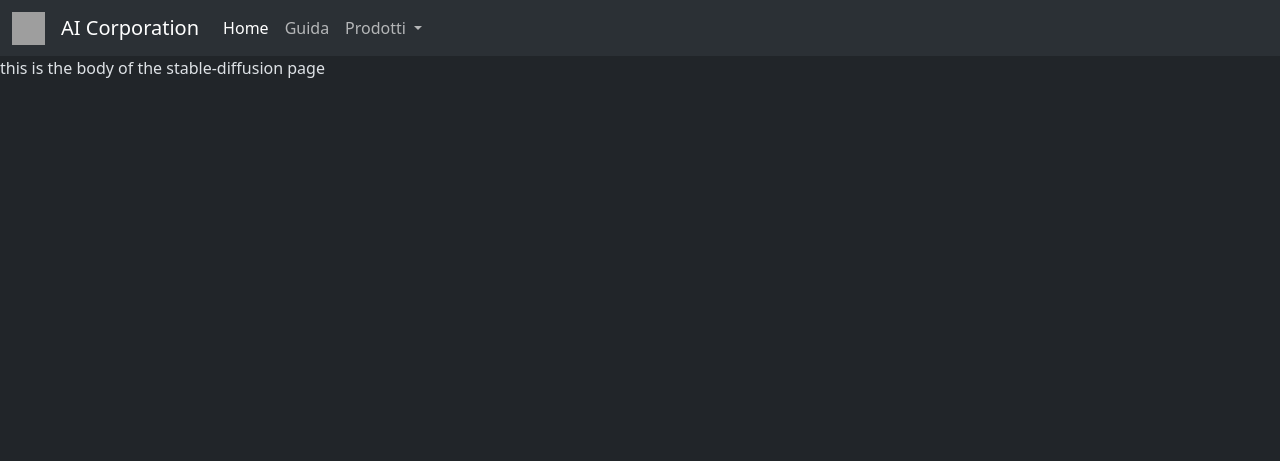
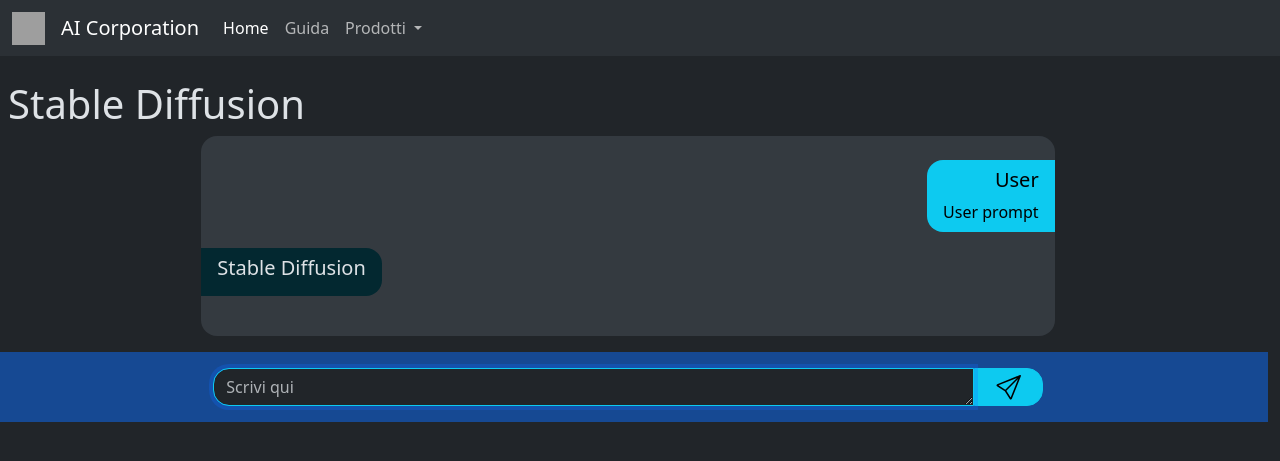
Before and after one commit to galactic1106/AI_site, a Flask app: page /stable-diffusion in a window 1280 px wide. Shown: the top 461 px of the page. Run offline with Flask 3, Linux system fonts and the light colour scheme; grey boxes are pictures that could not be loaded.

Commit message:
modifiche alle pagine ai

```diff
--- a/webapp/templates/base.html
+++ b/webapp/templates/base.html
@@ -16,7 +16,7 @@
     gina sarà anche nelle altre se non capite guardate il video nel README
     -->
 
-<body data-bs-theme="dark" class="w-100">
+<body data-bs-theme="dark" class="w-100 h-100">
     <!--TODO: inserire una navbar-->
     <header class="w-100">
         <nav class="navbar navbar-expand-lg bg-body-tertiary">
--- a/webapp/templates/stable-diffusion.html
+++ b/webapp/templates/stable-diffusion.html
@@ -1,3 +1,58 @@
 {% extends "base.html" %}
-{% block title %}stable diffusion{% endblock %}
-{% block body %}this is the body of the stable-diffusion page{% endblock %}
+{% block title %}Satble Diffusion{% endblock %}
+{% block body %}
+<br>
+<!--modulo con i messaggi!-->
+ <h1 class="mx-2">Stable Diffusion</h1>
+<div class="row w-100 mb-3">
+    <div class="col-2"></div>
+    <div class="col-8 bg-body-secondary rounded-4 px-0 py-4 d-flex flex-column">
+
+        <div class="d-flex  flex-row justify-content-end mb-3">
+            <div class="p-3 py-2 bg-info rounded-start-4 text-black text-end text-wrap text-break" style="max-width: 70%;">
+                <h5>User</h5>
+                <span>User prompt</span>
+            </div>
+        </div>
+
+        <div class="d-flex  flex-row justify-content-start mb-3">
+            <div class="p-3 py-2 bg-info-subtle rounded-end-4 text-start text-wrap text-break" style="max-width: 70%;">
+                <h5>Stable Diffusion</h5>
+                <span></span>
+            </div>
+        </div>
+    </div>
+
+</div>
+<div class="col-2"></div>
+</div>
+
+<!--modulo con l'input!-->
+<div class="row w-100 position-sticky bottom-0 bg-primary bg-opacity-50">
+    <div class="col-2"></div>
+    <div class="col-8 py-3">
+
+        <form method="post" action="/dolly-3b" class="form-floating row w-100 m-0">
+
+            <div class="col-11 sticky-bottom p-0 m-0">
+                <textarea class="form-control border border-info rounded-end-0 rounded-start-4" name="prompt"
+                    placeholder="Scrivi qui" autofocus style="height: 3px;"></textarea>
+            </div>
+            <div class="col-1 m-0 p-0">
+
+                <button type="submit" class="btn btn-info p-0 m-0 w-100 h-100 rounded-start-0 rounded-end-4">
+                    <svg xmlns=" http://www.w3.org/2000/svg" width="25" height="25" fill="currentColor"
+                        class="bi bi-send" viewBox="0 0 16 16">
+                        <path
+                            d="M15.854.146a.5.5 0 0 1 .11.54l-5.819 14.547a.75.75 0 0 1-1.329.124l-3.178-4.995L.643 7.184a.75.75 0 0 1 .124-1.33L15.314.037a.5.5 0 0 1 .54.11ZM6.636 10.07l2.761 4.338L14.13 2.576zm6.787-8.201L1.591 6.602l4.339 2.76z" />
+                    </svg>
+                </button>
+            </div>
+
+        </form>
+    </div>
+
+    <div class="col-2"></div>
+</div>
+<br>
+{% endblock %}
```
Also changed, not shown: webapp/templates/dolly-3b.html (+8 -5 lines), webapp/templates/gpt-2.html (+58 -1 lines).
